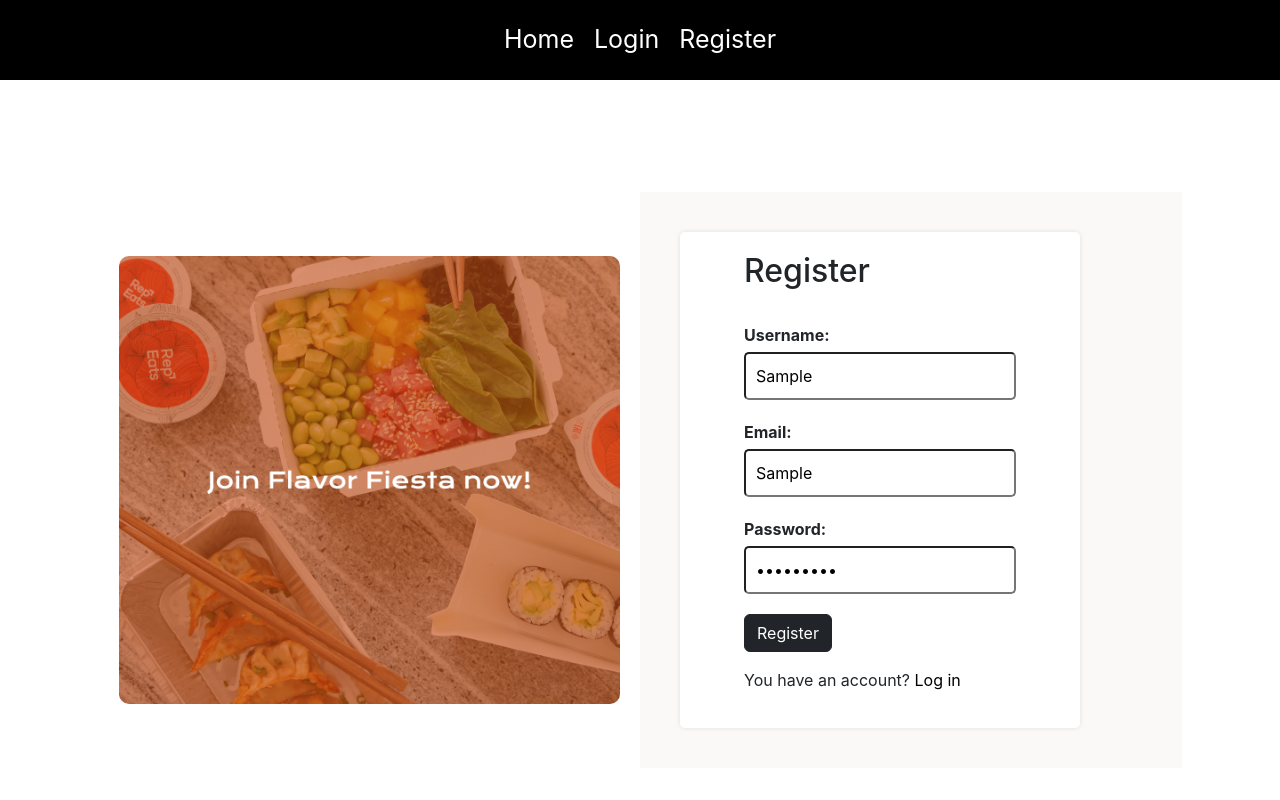
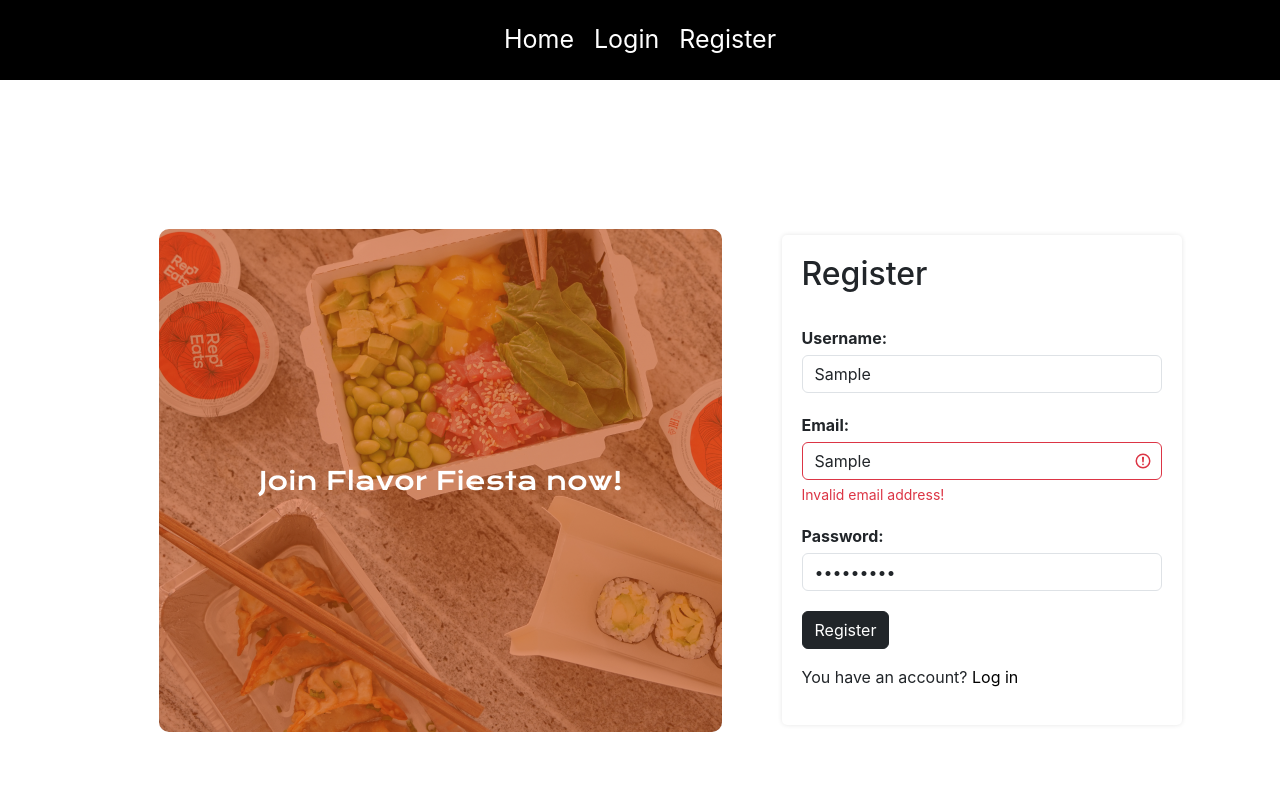
Before and after one commit to snpetlova/exam-recipes-website-project, a React (Create React App) app in the folder client/: page /register in a window 1280 px wide. Both pictures are taken after typing "Sample", "Sample", "Sample123" into the empty fields and a click on the button "Register". Shown: the top 800 px of the page. Built offline with nearby package versions, Linux system fonts and the light colour scheme; no server answers.

Commit message:
create register validations
add bootstrap for the error messages

```diff
--- a/client/src/components/Login/Login.css
+++ b/client/src/components/Login/Login.css
@@ -19,7 +19,6 @@
 .rightSide-login {
   flex: 1;
   padding: 20px;
-  background-color: #f8f9fa;
 }
 
 .login-link {
--- a/client/src/components/Register/Register.css
+++ b/client/src/components/Register/Register.css
@@ -19,7 +19,8 @@
 .rightSide-register {
   flex: 1;
   padding: 20px;
-  background-color: #faf9f8;
+  max-width: 400px;
+  width: 100%;
 }
 
 .register-link {
@@ -48,3 +49,8 @@
   flex-direction: column;
   margin-bottom: 20px;
 }
+
+.error-message-container {
+  height: 20px;
+  overflow: hidden;
+}
--- a/client/src/components/Register/Register.jsx
+++ b/client/src/components/Register/Register.jsx
@@ -4,17 +4,51 @@
 import registerImg from "../../assets/registerImg.png";
 import { Link } from "react-router-dom";
 import Button from "react-bootstrap/Button";
+import Form from "react-bootstrap/Form";
+import InputGroup from "react-bootstrap/InputGroup";
 import "./Register.css";
 
 export const Register = () => {
   const [username, setUsername] = useState("");
   const [email, setEmail] = useState("");
   const [password, setPassword] = useState("");
+  const [errors, setErrors] = useState("");
 
   const navigate = useNavigate();
 
+  const validateUsername = (username) => {
+    return username.length > 5;
+  };
+
+  const validateEmail = (email) => {
+    const doesEmailMatch = /^\S+@\S+\.\S+$/;
+    return doesEmailMatch.test(email);
+  };
+
+  const validatePassword = (password) => {
+    return password.length > 8;
+  };
+
   const onSubmit = async (e) => {
     e.preventDefault();
+    const newErrors = {};
+
+    if (!validateUsername(username)) {
+      newErrors.username = "Username should be at least 5 symbols!";
+    }
+
+    if (!validateEmail(email)) {
+      newErrors.email = "Invalid email address!";
+    }
+
+    if (!validatePassword(password)) {
+      newErrors.password = "Password should be at least 8 symbols!";
+    }
+
+    if (Object.keys(newErrors).length > 0) {
+      setErrors(newErrors);
+      return;
+    }
 
     try {
       await axios.post("http://localhost:3001/auth/register", {
@@ -23,8 +57,11 @@
         password,
       });
 
-      alert("Registration Completed! Welcome to Flavor Fiesta! Now you should login!");
+      alert(
+        "Registration Completed! Welcome to Flavor Fiesta! Now you should login!"
+      );
       navigate("/login");
+      setErrors({});
     } catch (error) {
       console.error(error);
     }
@@ -43,31 +80,67 @@
               <label htmlFor="username" value={username}>
                 Username:
               </label>
-              <input
+              <InputGroup hasValidation>
+                <Form.Control
                   type="text"
+                  required
                   id="username"
                   onChange={(event) => setUsername(event.target.value)}
+                  isInvalid={errors.username ? true : false}
                 />
+                <Form.Control.Feedback
+                  type="invalid"
+                  className="error-message-container"
+                >
+                  {errors.username && (
+                    <p className="error-message">{errors.username}</p>
+                  )}
+                </Form.Control.Feedback>
+              </InputGroup>
             </div>
             <div className="form-group">
               <label htmlFor="email" value={email}>
                 Email:
               </label>
-              <input
+              <InputGroup hasValidation>
+                <Form.Control
                   type="text"
+                  required
                   id="email"
                   onChange={(event) => setEmail(event.target.value)}
+                  isInvalid={errors.email ? true : false}
                 />
+                <Form.Control.Feedback
+                  type="invalid"
+                  className="error-message-container"
+                >
+                  {errors.email && (
+                    <p className="error-message">{errors.email}</p>
+                  )}
+                </Form.Control.Feedback>
+              </InputGroup>
             </div>
             <div className="form-group">
               <label htmlFor="password" value={password}>
                 Password:
               </label>
-              <input
+              <InputGroup hasValidation>
+                <Form.Control
                   type="password"
+                  required
                   id="password"
                   onChange={(event) => setPassword(event.target.value)}
+                  isInvalid={errors.password ? true : false}
                 />
+                <Form.Control.Feedback
+                  type="invalid"
+                  className="error-message-container"
+                >
+                  {errors.password && (
+                    <p className="error-message">{errors.password}</p>
+                  )}
+                </Form.Control.Feedback>
+              </InputGroup>
             </div>
             <Button type="sumbit" variant="dark" className="registerBtn">
               Register
```
Also changed, not shown: 1 other file (tests, documents, lock files or other folders). Lines whose indentation alone changed are shown as unchanged.
